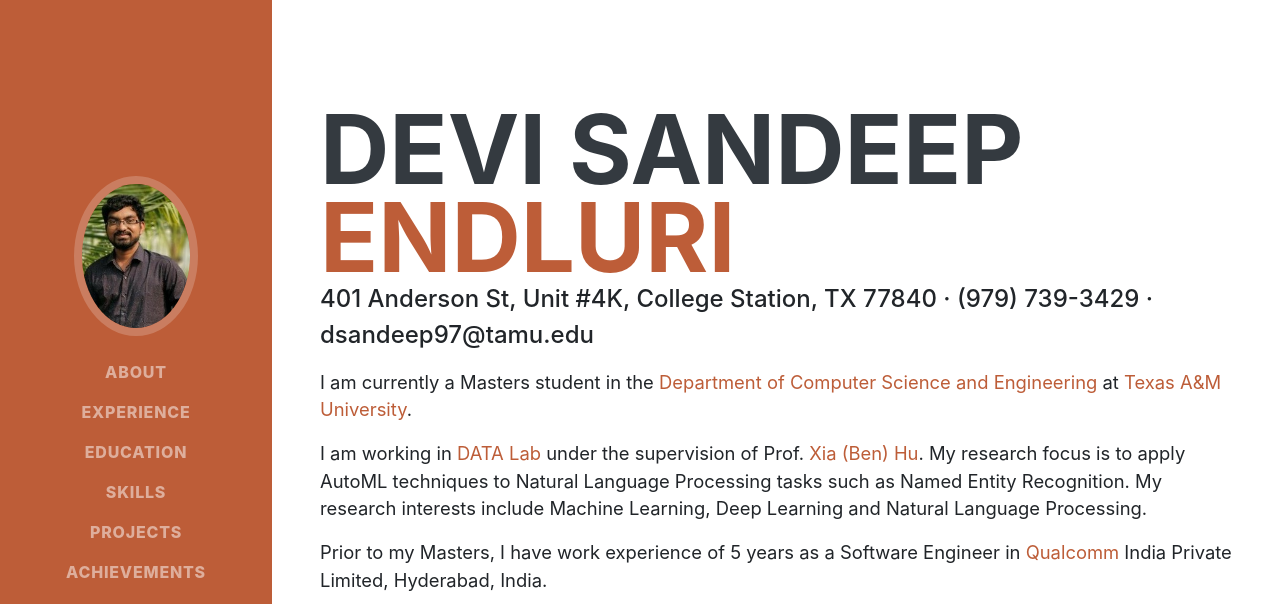
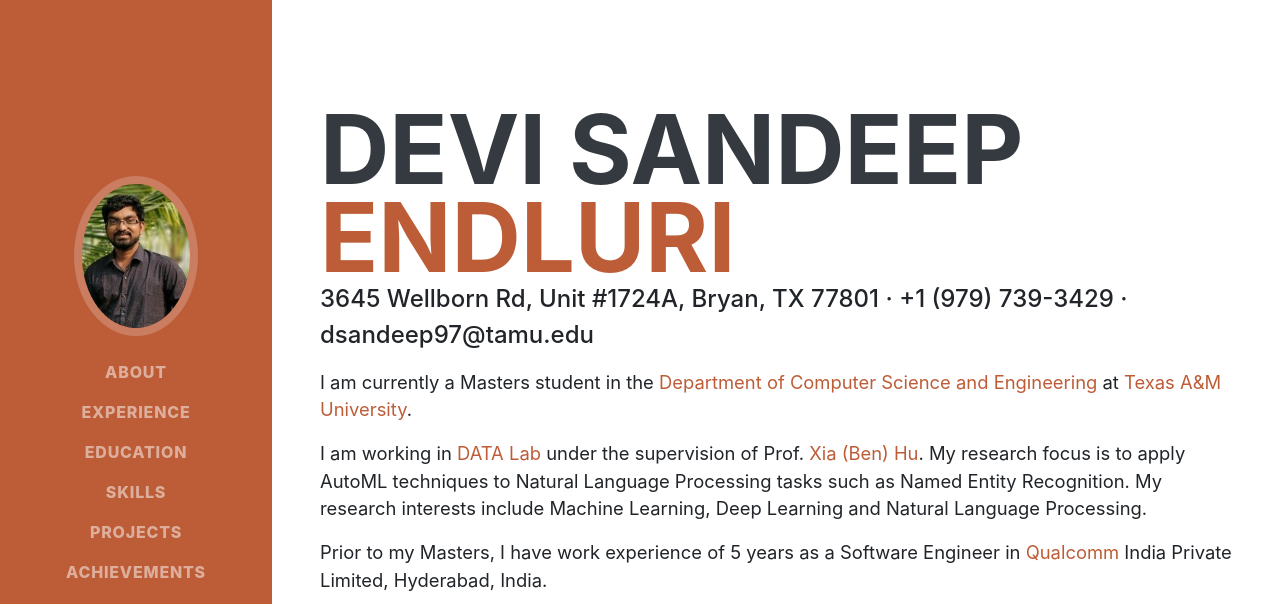
Before and after one commit to dsandeep0138/dsandeep0138.github.io, a plain HTML site: page index.html in a window 1280 px wide. Shown: the top 604 px of the page. Drawn offline with Linux system fonts and the light colour scheme; a web font is replaced by a local one.

Commit message:
update address

```diff
--- a/index.html
+++ b/index.html
@@ -69,7 +69,7 @@
 	<h1 class="mb-0">Devi Sandeep
 		<span class="text-primary">Endluri</span>
 	</h1>
-	<div class="subheading mb-5">401 Anderson St, Unit #4K, College Station, TX 77840 · (979) 739-3429 ·
+	<div class="subheading mb-5">3645 Wellborn Rd, Unit #1724A, Bryan, TX 77801 · +1 (979) 739-3429 ·
 		<a hef="mailto:dsandeep97@tamu.edu">dsandeep97@tamu.edu</a>
 	</div>
 	<p class="lead mb-5">I am currently a Masters student in the <a href="https://engineering.tamu.edu/cse/index.html" target="_blank">Department of Computer Science and Engineering</a> at <a href="https://www.tamu.edu" target="_blank">Texas A&M University</a>.</p>
```
